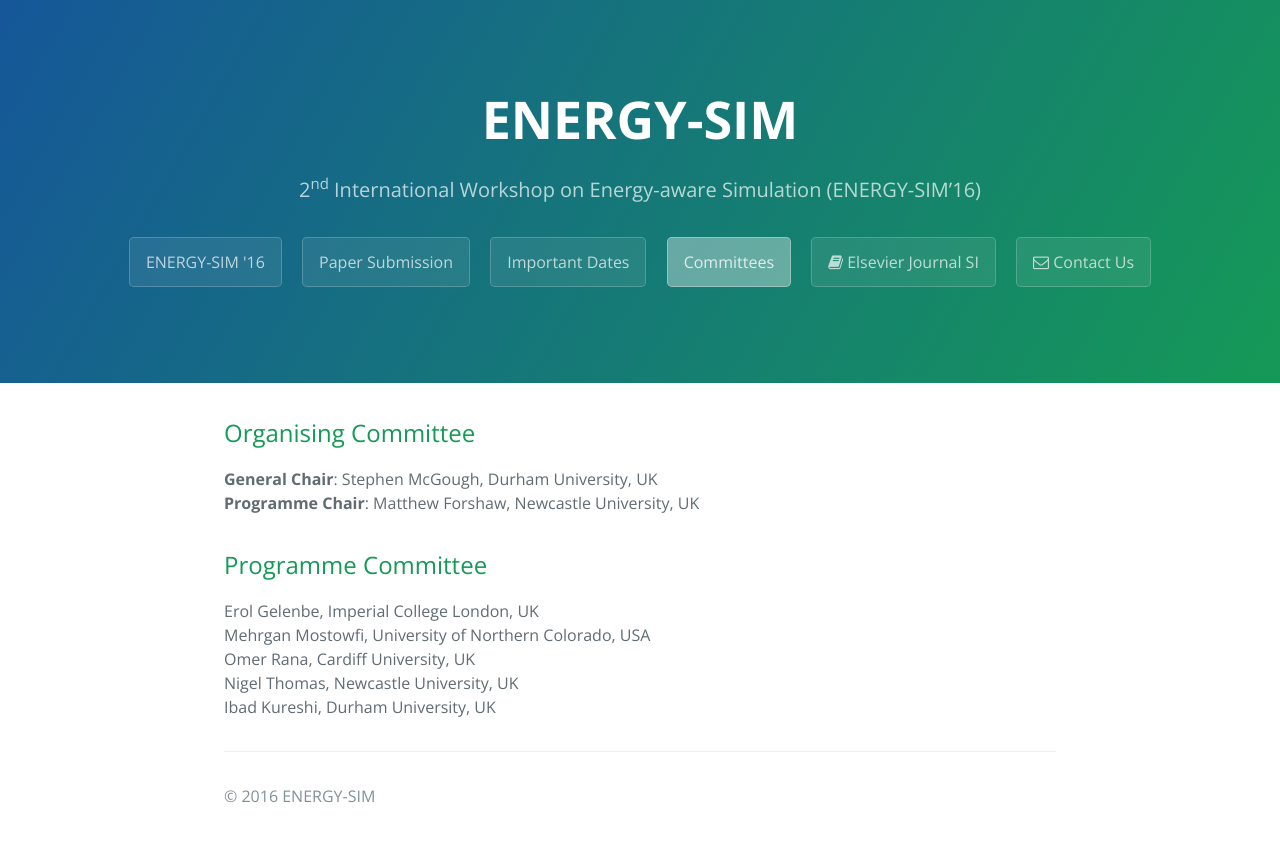
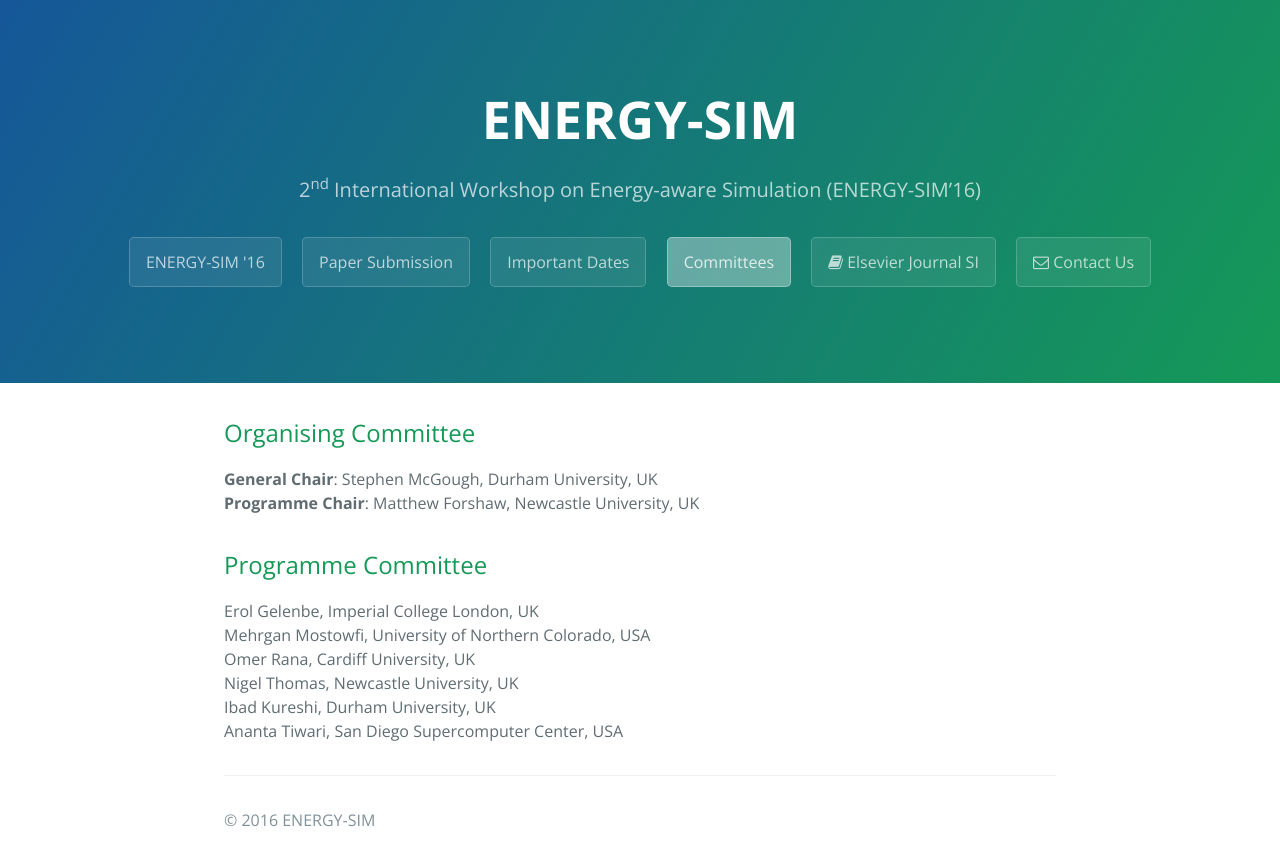
Before and after one commit to ENERGY-SIM/energy-sim.github.io, a Jekyll site: the page built from committees.md, in a window 1280 px wide. Shown: the top 866 px of the page. Built offline with Jekyll 4.4.1, drawn with Linux system fonts in a browser that asks for light colours; nearby versions of some CDN libraries; library files that are not in the unit come from our copies.

Commit message:
Update committees.md

```diff
--- a/committees.md
+++ b/committees.md
@@ -14,4 +14,5 @@
 Mehrgan Mostowfi, University of Northern Colorado, USA<br/>
 Omer Rana, Cardiff University, UK<br/>
 Nigel Thomas, Newcastle University, UK<br/>
-Ibad Kureshi, Durham University, UK
+Ibad Kureshi, Durham University, UK<br/>
+Ananta Tiwari, San Diego Supercomputer Center, USA
```
